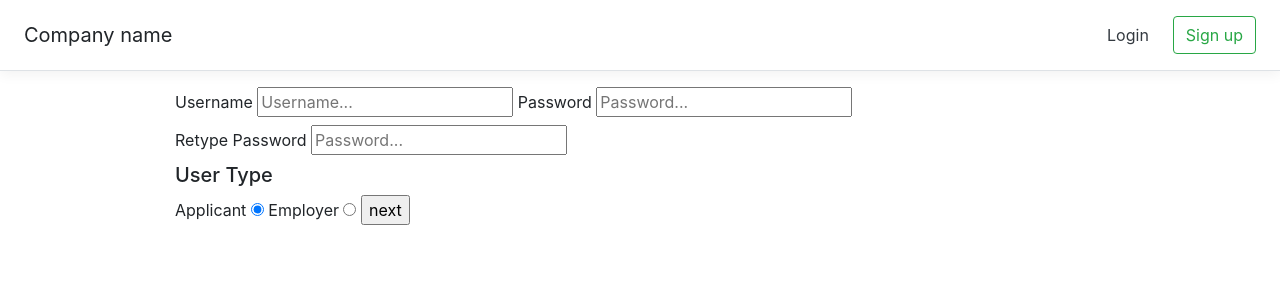
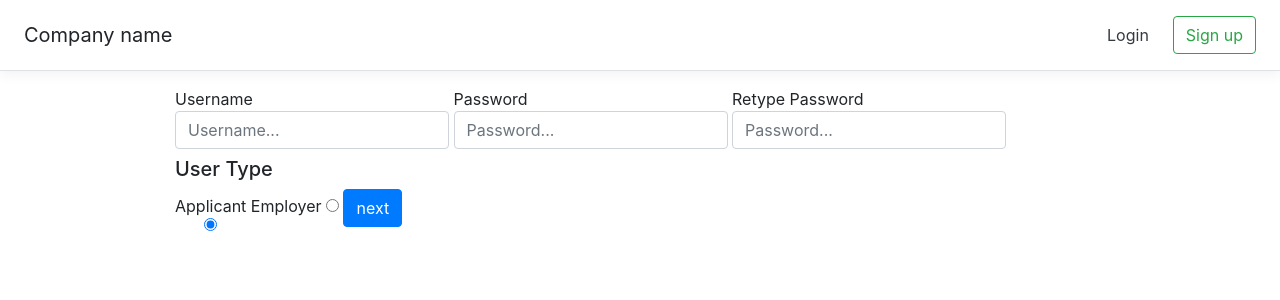
Before and after one commit to cyborg999/job, a PHP site: page /signup.php in a window 1280 px wide. Shown: the top 300 px of the page. Run offline with PHP 8.4, Linux system fonts and the light colour scheme.

Commit message:
Fixed login design

```diff
--- a/signup.php
+++ b/signup.php
@@ -7,25 +7,25 @@
 		<form method="post" id="signup" action="">
 			<input type="hidden" name="signup" value="1">
 			<label>Username
-				<input type="text" name="username" required placeholder="Username..."/>
+				<input type="text" class="form-control" name="username" required placeholder="Username..."/>
 			</label>
 			<label>Password
-				<input type="password" name="password1" required placeholder="Password..."/>
+				<input type="password" class="form-control" name="password1" required placeholder="Password..."/>
 			</label>
 			<label>Retype Password
-				<input type="password" name="password2" required placeholder="Password..."/>
+				<input type="password" class="form-control" name="password2" required placeholder="Password..."/>
 			</label>
 			<h5>User Type</h5>
 			<label>Applicant
-				<input type="radio" name="usertype" checked value="applicant">
+				<input type="radio" class="form-control" name="usertype" checked value="applicant">
 			</label>
 			<label>Employer
 				<input type="radio" name="usertype" value="employer">
 			</label>
-			<input type="submit" value="next">
+			<input type="submit" class="btn btn-primary" value="next">
 		</form>
 		<form method="post" id="userinfo">
-			<input type="hidden" name="userinfo" value="1">
+			<input type="hidden" name="userinfo"  value="1">
 		</form>
 	</section>
     <script src="js/jquery.js"></script>
```
